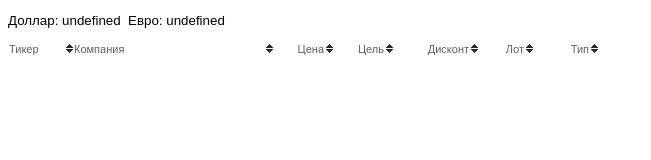
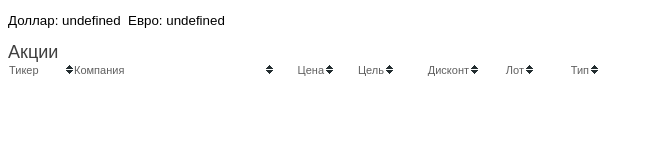
Before and after one commit to JoeClumsy/Portfolio, a plain HTML site: page index.html in a window 1280 px wide. Shown: the whole page, without its empty margins (0-651 px from the left). Drawn offline with Linux system fonts and the light colour scheme; no server answers.

Commit message:
Add caption to Stocks, tuning tablesorter 4 Stocks

```diff
--- a/css/style.css
+++ b/css/style.css
@@ -8,10 +8,16 @@ table.tableStocks {
   /*border-spacing: 10px 10px;*/
 }
 
+table.tableStocks caption {
+  font-size: 18px;
+  color: #3f3f3f;
+  text-align: left;
+}
+
 table.tableStocks th {
-  color: #606060;
   font-size: 11px;
   font-weight: normal;
+  color: #606060;
   cursor: pointer;
   outline: none;
   padding-right: 9px;
--- a/js/main.js
+++ b/js/main.js
@@ -61,6 +61,9 @@ function createTableStocks() {
     class:'tableStocks',
     id: 'Stocks'
   }).append(
+    $('<caption/>', {
+      text: 'Акции'
+    }),
     $('<thead/>'),
     $('<tbody/>', {
       id: 'tbodyStocks'
@@ -81,17 +84,17 @@ function createTableStocks() {
   $('body').append(tableStocks);
 
   $('#Stocks').tablesorter({
-    cancelSelection: true,
     cssAsc: 'headerSortUp',
     cssDesc: 'headerSortDown',
     cssHeader: 'header',
-    widgets: ['saveSort']
-    // ,sortReset      : true,
-    //   sortRestart    : true
-    //,debug: true
+    cancelSelection: true, // запрет выделения TH
+    sortReset: true, // третий клик удаляет сортировку
+    sortRestart : true, // начальная сортировка при клике на несортированном
+    sortInitialOrder: 'asc',
+    widgets: ['saveSort'] // сохранение сортировки
   });
-  $('#Stocks').trigger('saveSortReset');// ??
-  $('#Stocks').trigger("sortReset");// ??
+  $('#Stocks').trigger('saveSortReset'); // очистка сохраненной сортировки
+  $('#Stocks').trigger("sortReset"); // удаление текущей сортировки
 }
 
 // Обновление акций
```
